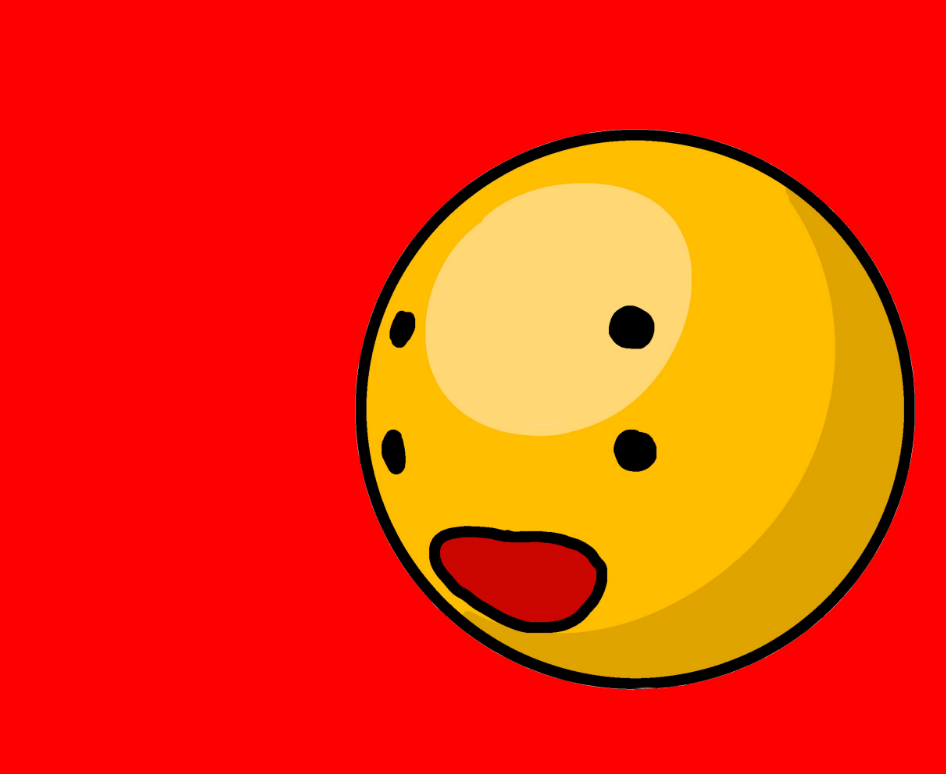
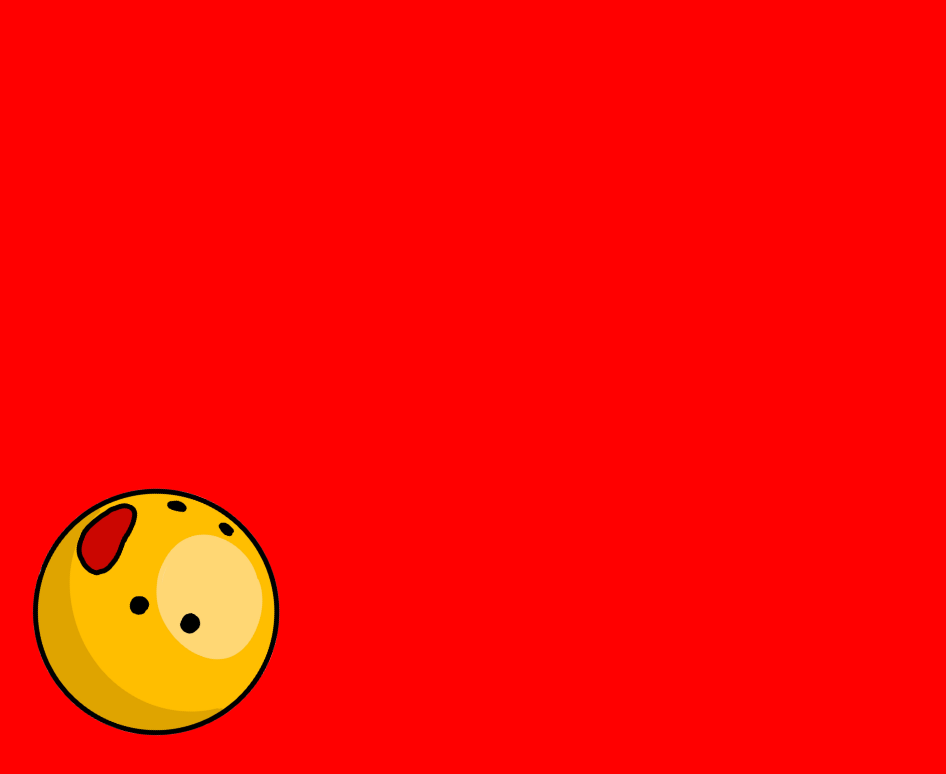
Before and after one commit to ArturosArt/OrbitGraff_website, a React (Vite) app in the folder frontend/: page / in a window 1280 px wide. Shown: the top 774 px of the page, without its empty margins (14-960 px from the left). Built offline with nearby package versions, Linux system fonts and the light colour scheme.

Commit message:
Update bounching head

```diff
--- a/frontend/src/App.jsx
+++ b/frontend/src/App.jsx
@@ -1,13 +1,7 @@
+import BouncingHeadScene from './features/bouncing-head/BouncingHeadScene.jsx'
+
 function App() {
-  return (
-    <main className="flex min-h-screen items-center justify-center">
-      <img
-        src="/icon.png"
-        alt="OrbitGraff landing image"
-        className="h-screen w-screen object-contain"
-      />
-    </main>
-  )
+  return <BouncingHeadScene />
 }
 
 export default App
--- /dev/null
+++ b/frontend/src/features/bouncing-head/BouncingHead.jsx
@@ -0,0 +1,15 @@
+import { forwardRef } from 'react'
+
+const BouncingHead = forwardRef(function BouncingHead(_, ref) {
+  return (
+    <img
+      ref={ref}
+      src="/icon.png"
+      alt="OrbitGraff head"
+      draggable="false"
+      className="bouncing-head"
+    />
+  )
+})
+
+export default BouncingHead
--- /dev/null
+++ b/frontend/src/features/bouncing-head/BouncingHeadScene.jsx
@@ -0,0 +1,24 @@
+import { useRef } from 'react'
+import BouncingHead from './BouncingHead.jsx'
+import Stage from './Stage.jsx'
+import useBackgroundCycle from './useBackgroundCycle.js'
+import useBouncingHead from './useBouncingHead.js'
+
+function BouncingHeadScene() {
+  const stageRef = useRef(null)
+  const headRef = useRef(null)
+  const { backgroundClassName, handleCornerCollision } = useBackgroundCycle()
+
+  useBouncingHead(stageRef, headRef, handleCornerCollision)
+
+  return (
+    <Stage
+      ref={stageRef}
+      backgroundClassName={backgroundClassName}
+    >
+      <BouncingHead ref={headRef} />
+    </Stage>
+  )
+}
+
+export default BouncingHeadScene
--- /dev/null
+++ b/frontend/src/features/bouncing-head/Stage.jsx
@@ -0,0 +1,17 @@
+import { forwardRef } from 'react'
+
+const Stage = forwardRef(function Stage(
+  { backgroundClassName, children },
+  ref,
+) {
+  return (
+    <main
+      ref={ref}
+      className={`stage ${backgroundClassName}`}
+    >
+      {children}
+    </main>
+  )
+})
+
+export default Stage
--- /dev/null
+++ b/frontend/src/features/bouncing-head/backgroundClasses.js
@@ -0,0 +1,7 @@
+export const backgroundClasses = [
+  'stage-red',
+  'stage-blue',
+  'stage-green',
+  'stage-orange',
+  'stage-violet',
+]
--- /dev/null
+++ b/frontend/src/features/bouncing-head/headConfig.js
@@ -0,0 +1,11 @@
+export const headInsets = {
+  left: 331 / 2048,
+  top: 331 / 2048,
+  right: 284 / 2048,
+  bottom: 283 / 2048,
+}
+
+export const initialPosition = { x: 0, y: 0 }
+export const initialVelocity = { x: 260, y: 210 }
+export const angularVelocity = 240
+export const pauseDuration = 260
--- /dev/null
+++ b/frontend/src/features/bouncing-head/headMotion.js
@@ -0,0 +1,56 @@
+export function applyHeadTransform(head, position, rotation) {
+  head.style.setProperty('--head-x', `${position.x}px`)
+  head.style.setProperty('--head-y', `${position.y}px`)
+  head.style.setProperty('--head-rotation', `${rotation}deg`)
+}
+
+export function getHeadBounds(stage, head, headInsets) {
+  const leftInset = head.offsetWidth * headInsets.left
+  const topInset = head.offsetHeight * headInsets.top
+  const rightInset = head.offsetWidth * headInsets.right
+  const bottomInset = head.offsetHeight * headInsets.bottom
+
+  return {
+    minX: -leftInset,
+    minY: -topInset,
+    maxX: stage.clientWidth - head.offsetWidth + rightInset,
+    maxY: stage.clientHeight - head.offsetHeight + bottomInset,
+  }
+}
+
+export function clampPosition(position, bounds) {
+  position.x = Math.min(Math.max(position.x, bounds.minX), bounds.maxX)
+  position.y = Math.min(Math.max(position.y, bounds.minY), bounds.maxY)
+}
+
+export function advanceMotion(position, velocity, delta) {
+  position.x += velocity.x * delta
+  position.y += velocity.y * delta
+}
+
+export function resolveWallCollisions(position, velocity, bounds) {
+  let hitX = false
+  let hitY = false
+
+  if (position.x <= bounds.minX) {
+    position.x = bounds.minX
+    velocity.x = Math.abs(velocity.x)
+    hitX = true
+  } else if (position.x >= bounds.maxX) {
+    position.x = bounds.maxX
+    velocity.x = -Math.abs(velocity.x)
+    hitX = true
+  }
+
+  if (position.y <= bounds.minY) {
+    position.y = bounds.minY
+    velocity.y = Math.abs(velocity.y)
+    hitY = true
+  } else if (position.y >= bounds.maxY) {
+    position.y = bounds.maxY
+    velocity.y = -Math.abs(velocity.y)
+    hitY = true
+  }
+
+  return { hitX, hitY }
+}
--- /dev/null
+++ b/frontend/src/features/bouncing-head/useBackgroundCycle.js
@@ -0,0 +1,19 @@
+import { useState } from 'react'
+import { backgroundClasses } from './backgroundClasses.js'
+
+function useBackgroundCycle() {
+  const [backgroundIndex, setBackgroundIndex] = useState(0)
+
+  const handleCornerCollision = () => {
+    setBackgroundIndex((currentIndex) => {
+      return (currentIndex + 1) % backgroundClasses.length
+    })
+  }
+
+  return {
+    backgroundClassName: backgroundClasses[backgroundIndex],
+    handleCornerCollision,
+  }
+}
+
+export default useBackgroundCycle
--- /dev/null
+++ b/frontend/src/features/bouncing-head/useBouncingHead.js
@@ -0,0 +1,91 @@
+import { useEffect, useEffectEvent } from 'react'
+import {
+  angularVelocity,
+  headInsets,
+  initialPosition,
+  initialVelocity,
+  pauseDuration,
+} from './headConfig.js'
+import {
+  advanceMotion,
+  applyHeadTransform,
+  clampPosition,
+  getHeadBounds,
+  resolveWallCollisions,
+} from './headMotion.js'
+
+function useBouncingHead(stageRef, headRef, onCornerCollision) {
+  const handleCornerCollision = useEffectEvent(() => {
+    onCornerCollision?.()
+  })
+
+  useEffect(() => {
+    const stage = stageRef.current
+    const head = headRef.current
+
+    if (!stage || !head) {
+      return undefined
+    }
+
+    const position = { ...initialPosition }
+    const velocity = { ...initialVelocity }
+    let rotation = 0
+    let pausedUntil = 0
+    let lastTime = 0
+    let frameId = 0
+
+    const render = () => {
+      applyHeadTransform(head, position, rotation)
+    }
+
+    const clampToStage = () => {
+      const bounds = getHeadBounds(stage, head, headInsets)
+      clampPosition(position, bounds)
+      render()
+    }
+
+    const tick = (time) => {
+      if (lastTime === 0) {
+        lastTime = time
+      }
+
+      if (time < pausedUntil) {
+        lastTime = time
+        frameId = window.requestAnimationFrame(tick)
+        return
+      }
+
+      const delta = (time - lastTime) / 1000
+      lastTime = time
+
+      const bounds = getHeadBounds(stage, head, headInsets)
+      advanceMotion(position, velocity, delta)
+      rotation = (rotation + angularVelocity * delta) % 360
+
+      const { hitX, hitY } = resolveWallCollisions(position, velocity, bounds)
+
+      if (hitX && hitY) {
+        pausedUntil = time + pauseDuration
+        handleCornerCollision()
+      }
+
+      render()
+      frameId = window.requestAnimationFrame(tick)
+    }
+
+    const handleResize = () => {
+      clampToStage()
+    }
+
+    clampToStage()
+    frameId = window.requestAnimationFrame(tick)
+    window.addEventListener('resize', handleResize)
+
+    return () => {
+      window.cancelAnimationFrame(frameId)
+      window.removeEventListener('resize', handleResize)
+    }
+  }, [stageRef, headRef])
+}
+
+export default useBouncingHead
--- a/frontend/src/index.css
+++ b/frontend/src/index.css
@@ -1,20 +1,44 @@
 @import "tailwindcss";
 
-@layer base {
-  * {
-    box-sizing: border-box;
+@layer components {
+  .stage {
+    @apply relative min-h-screen min-w-80 overflow-hidden text-white antialiased transition-colors duration-300;
   }
 
-  body {
-    min-width: 320px;
-    margin: 0;
-    background: #ff0000;
-    color: #fff;
-    -webkit-font-smoothing: antialiased;
-    -moz-osx-font-smoothing: grayscale;
+  .stage-red {
+    @apply bg-[#ff0000];
   }
 
-  #root {
-    min-height: 100vh;
+  .stage-blue {
+    @apply bg-[#0057ff];
+  }
+
+  .stage-green {
+    @apply bg-[#11a36a];
+  }
+
+  .stage-orange {
+    @apply bg-[#ff7a00];
+  }
+
+  .stage-violet {
+    @apply bg-[#7c3aed];
+  }
+
+  .bouncing-head {
+    @apply pointer-events-none absolute left-0 top-0 h-auto origin-center select-none;
+    width: min(46vw, 18rem);
+    --head-rotation: 0deg;
+    --head-x: 0px;
+    --head-y: 0px;
+    transform: translate3d(var(--head-x), var(--head-y), 0)
+      rotate(var(--head-rotation));
+    will-change: transform;
+  }
+
+  @media (min-width: 768px) {
+    .bouncing-head {
+      width: min(34vw, 22rem);
+    }
   }
 }
```
